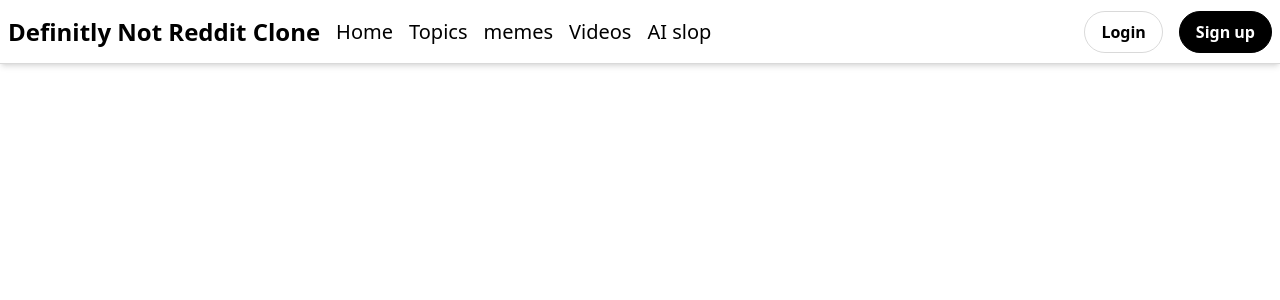
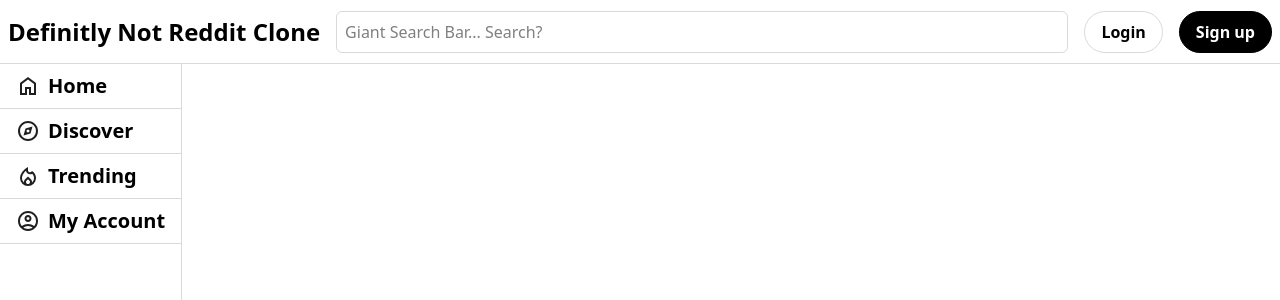
Before and after one commit to ryaneiu/website, a React (Vite) app in the folder apps/frontend/web/: page / in a window 1280 px wide. Shown: the top 300 px of the page. Built offline with nearby package versions, Linux system fonts and the light colour scheme.

Commit message:
basic UI

```diff
--- a/apps/frontend/web/src/App.tsx
+++ b/apps/frontend/web/src/App.tsx
@@ -1,13 +1,21 @@
 import { Navbar } from "./navbar/Navbar"
 import { NavbarTab } from "./navbar/NavbarTab"
+import { SideNavigation } from "./navbar/sideNavigation"
 
 
 function App() {
 
-  return <div className="w-[100vw] h-[100vh]">
-    <Navbar>
+  return <div className="w-[100vw] h-[100vh] fixed flex flex-col">
+    <div>
+        <Navbar>
 
-    </Navbar>
+        </Navbar>
+    </div>
+
+    <div className="flex-grow-1">
+        <SideNavigation></SideNavigation>
+    </div>
+
   </div>
 }
 
--- a/apps/frontend/web/src/navbar/Navbar.tsx
+++ b/apps/frontend/web/src/navbar/Navbar.tsx
@@ -4,16 +4,10 @@ import { NavbarTab } from "./NavbarTab";
 
 
 export function Navbar() {
-    return <div className="gap-4 sticky top-0 left-0 w-[100vw] h-16 bg-white shadow-md border-b border-b-black/15 flex items-center px-2 py-2">
+    return <div className="gap-4 w-[100vw] h-16 bg-white border-b border-b-black/15 flex items-center px-2 py-2">
         <h1 className="font-bold text-2xl">Definitly Not Reddit Clone</h1>
 
-        <NavbarTab text="Home"></NavbarTab>
-        <NavbarTab text="Topics"></NavbarTab>
-        <NavbarTab text="memes"></NavbarTab>
-        <NavbarTab text="Videos"></NavbarTab>
-        <NavbarTab text="AI slop"></NavbarTab>
-
-        <div className="flex-grow-1"></div>
+        <input className="flex-grow-1 rounded-md border border-black/15 px-2 py-2" placeholder="Giant Search Bar... Search?"></input>
 
         <Button text="Login"></Button>
         <Button text="Sign up" isPrimary={true}></Button>
--- /dev/null
+++ b/apps/frontend/web/src/navbar/SideNavigationButton.tsx
@@ -0,0 +1,18 @@
+import type { ReactNode } from "react"
+
+interface Props {
+    icon: ReactNode;
+    text: string;
+    onClick?: () => void;
+}
+
+export function SideNavigationButton(props: Props) {
+    return <button className="flex items-center gap-2 px-4 py-2 border-b border-b-black/15 cursor-pointer hover:bg-black/15 transition-colors">
+        <span>
+            {props.icon}
+        </span>
+        <span className="text-black font-bold text-xl">
+            {props.text}
+        </span>
+    </button>
+}
--- /dev/null
+++ b/apps/frontend/web/src/navbar/sideNavigation.tsx
@@ -0,0 +1,64 @@
+import { SideNavigationButton } from "./SideNavigationButton";
+
+export function SideNavigation() {
+    return (
+        <div className="flex flex-col border-r border-r-black/15 w-fit h-full">
+            <SideNavigationButton
+                text="Home"
+                icon={
+                    <svg
+                        xmlns="http://www.w3.org/2000/svg"
+                        height="24px"
+                        viewBox="0 -960 960 960"
+                        width="24px"
+                        fill="#1f1f1f"
+                    >
+                        <path d="M240-200h120v-240h240v240h120v-360L480-740 240-560v360Zm-80 80v-480l320-240 320 240v480H520v-240h-80v240H160Zm320-350Z" />
+                    </svg>
+                }
+            ></SideNavigationButton>
+            <SideNavigationButton
+                text="Discover"
+                icon={
+                    <svg
+                        xmlns="http://www.w3.org/2000/svg"
+                        height="24px"
+                        viewBox="0 -960 960 960"
+                        width="24px"
+                        fill="#1f1f1f"
+                    >
+                        <path d="m300-300 280-80 80-280-280 80-80 280Zm180-120q-25 0-42.5-17.5T420-480q0-25 17.5-42.5T480-540q25 0 42.5 17.5T540-480q0 25-17.5 42.5T480-420Zm0 340q-83 0-156-31.5T197-197q-54-54-85.5-127T80-480q0-83 31.5-156T197-763q54-54 127-85.5T480-880q83 0 156 31.5T763-763q54 54 85.5 127T880-480q0 83-31.5 156T763-197q-54 54-127 85.5T480-80Zm0-80q133 0 226.5-93.5T800-480q0-133-93.5-226.5T480-800q-133 0-226.5 93.5T160-480q0 133 93.5 226.5T480-160Zm0-320Z" />
+                    </svg>
+                }
+            ></SideNavigationButton>
+            <SideNavigationButton
+                text="Trending"
+                icon={
+                    <svg
+                        xmlns="http://www.w3.org/2000/svg"
+                        height="24px"
+                        viewBox="0 -960 960 960"
+                        width="24px"
+                        fill="#1f1f1f"
+                    >
+                        <path d="M240-400q0 52 21 98.5t60 81.5q-1-5-1-9v-9q0-32 12-60t35-51l113-111 113 111q23 23 35 51t12 60v9q0 4-1 9 39-35 60-81.5t21-98.5q0-50-18.5-94.5T648-574q-20 13-42 19.5t-45 6.5q-62 0-107.5-41T401-690q-39 33-69 68.5t-50.5 72Q261-513 250.5-475T240-400Zm240 52-57 56q-11 11-17 25t-6 29q0 32 23.5 55t56.5 23q33 0 56.5-23t23.5-55q0-16-6-29.5T537-292l-57-56Zm0-492v132q0 34 23.5 57t57.5 23q18 0 33.5-7.5T622-658l18-22q74 42 117 117t43 163q0 134-93 227T480-80q-134 0-227-93t-93-227q0-129 86.5-245T480-840Z" />
+                    </svg>
+                }
+            ></SideNavigationButton>
+            <SideNavigationButton
+                text="My Account"
+                icon={
+                    <svg
+                        xmlns="http://www.w3.org/2000/svg"
+                        height="24px"
+                        viewBox="0 -960 960 960"
+                        width="24px"
+                        fill="#1f1f1f"
+                    >
+                        <path d="M234-276q51-39 114-61.5T480-360q69 0 132 22.5T726-276q35-41 54.5-93T800-480q0-133-93.5-226.5T480-800q-133 0-226.5 93.5T160-480q0 59 19.5 111t54.5 93Zm246-164q-59 0-99.5-40.5T340-580q0-59 40.5-99.5T480-720q59 0 99.5 40.5T620-580q0 59-40.5 99.5T480-440Zm0 360q-83 0-156-31.5T197-197q-54-54-85.5-127T80-480q0-83 31.5-156T197-763q54-54 127-85.5T480-880q83 0 156 31.5T763-763q54 54 85.5 127T880-480q0 83-31.5 156T763-197q-54 54-127 85.5T480-80Zm0-80q53 0 100-15.5t86-44.5q-39-29-86-44.5T480-280q-53 0-100 15.5T294-220q39 29 86 44.5T480-160Zm0-360q26 0 43-17t17-43q0-26-17-43t-43-17q-26 0-43 17t-17 43q0 26 17 43t43 17Zm0-60Zm0 360Z" />
+                    </svg>
+                }
+            ></SideNavigationButton>
+        </div>
+    );
+}
```
